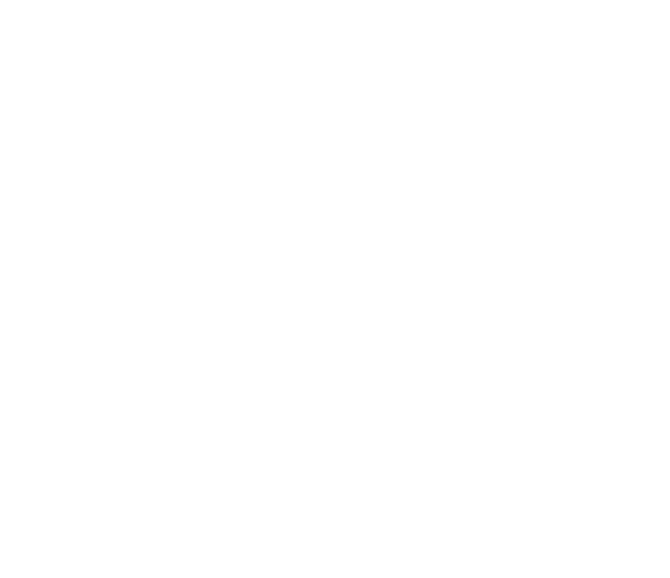
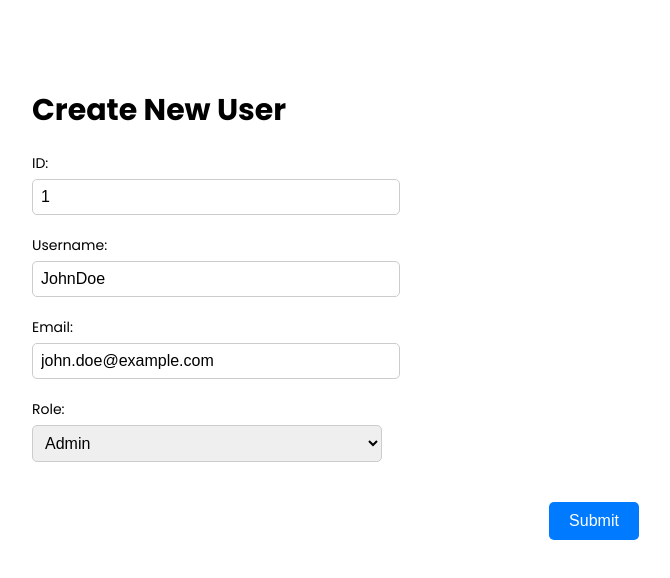
Before and after one commit to kunjan-c/usermanagement_dashboard, a React (Vite) app: page /update/1 in a window 1280 px wide. Before the commit this address had no page. Shown: the top 578 px of the page, without its empty margins (46-716 px from the left). Built offline with nearby package versions, Linux system fonts and the light colour scheme.

Commit message:
added logic for update user

```diff
--- a/package.json
+++ b/package.json
@@ -13,7 +13,8 @@
     "@reduxjs/toolkit": "^2.2.1",
     "react": "^18.2.0",
     "react-dom": "^18.2.0",
-    "react-router-dom": "^6.22.2"
+    "react-router-dom": "^6.22.2",
+    "redux-persist": "^6.0.0"
   },
   "devDependencies": {
     "@types/react": "^18.2.56",
--- a/src/App.jsx
+++ b/src/App.jsx
@@ -1,16 +1,16 @@
 import { BrowserRouter, Routes , Route} from "react-router-dom"
 import UserList from "./pages/userList"
 import CreateUser from "./pages/createUser"
-import EditUser from "./pages/editUser"
 import UserDetails from "./pages/userDetails"
 import "./app.css";
+import UpdateUser from "./pages/updateUser"
 const App = () => {
   return (
     <BrowserRouter>
        <Routes>
         <Route path="/" element={<UserList/>}></Route>
         <Route path="/create" element={<CreateUser/>}></Route>
-        <Route path="/edit/:id" element={<EditUser/>}></Route>
+        <Route path="/update/:id" element={<UpdateUser/>}></Route>
         <Route path="/userDetails/:id" element={<UserDetails/>}></Route>
        </Routes>
     </BrowserRouter>
--- a/src/components/userForm.jsx/userForm.jsx
+++ b/src/components/userForm/userForm.jsx
@@ -1,40 +1,36 @@
-import { useState } from 'react';
+/* eslint-disable react/prop-types */
+import { useEffect, useState } from 'react';
 import "./userForm.css";
 import Heading from "../heading/heading";
-// import { useParams } from "react-router-dom";
-// import { useSelector } from "react-redux";
-import { useNavigate } from "react-router-dom";
-import { userSliceActions } from "../../store/reduxSlices/userSlice";
-import { useDispatch } from "react-redux";
-const UserForm = () => {
-  const navigate = useNavigate();
-  const dispatch = useDispatch();
-  const [formData, setFormData] = useState({
+
+
+const UserForm = ({ initialFormData, onFormSubmit }) => {
+  console.log(initialFormData);
+  const [formData, setFormData] = useState(initialFormData || {
     ID: '',
     username: '',
     email: '',
     role: ''
   });
-//   const { id } = useParams()
-//   console.log(id);
-//   const userList = useSelector(state => state.users.userList);
-//  console.log(userList);
-//  const existingUser = userList.filter(f => f.ID == id);
-//  console.log(existingUser);
 
-// //  const {name,email} = existingUser[0];
+
+
+  useEffect(() => {
+    if (initialFormData) {
+      setFormData(initialFormData);
+    }
+  }, [initialFormData]);
+
   //Handle Form Input Cahnge
   const handleChange = (e) => {
     const { name, value } = e.target;
     setFormData({ ...formData, [name]: value });
   };
 
+
   const handleSubmit = (e) => {
     e.preventDefault();
-    //here onSubmit we send data to redux store
-    dispatch(userSliceActions.createNewUser(formData))
-    navigate("/")
-
+    onFormSubmit(formData);
   };
 
   return (
--- a/src/pages/createUser.jsx
+++ b/src/pages/createUser.jsx
@@ -1,13 +1,26 @@
+import { useDispatch } from "react-redux";
 import CardBox from "../components/cardBox/cardBox"
-import UserForm from "../components/userForm.jsx/userForm"
+
+import { useNavigate } from "react-router-dom";
+import { userSliceActions } from "../store/reduxSlices/userSlice";
+import UserForm from "../components/userForm/userForm";
 
 function CreateUser() {
+  const navigate = useNavigate();
+  const dispatch = useDispatch();
+
+    const handleSubmit = (formData) => {
+    //here onSubmit we send data to redux store
+    dispatch(userSliceActions.createNewUser(formData))
+    navigate("/")
+  };
+
   return (
     <div>
       <CardBox >
-        {
-          <UserForm></UserForm>
-        }
+
+          <UserForm onFormSubmit={handleSubmit}></UserForm>
+
 
       </CardBox>
     </div>
--- a/src/pages/editUser.jsx
+++ /dev/null
@@ -1,9 +0,0 @@
-
-
-const EditUser = () => {
-  return (
-    <div>EditUser</div>
-  )
-}
-
-export default EditUser
--- /dev/null
+++ b/src/pages/updateUser.jsx
@@ -0,0 +1,33 @@
+import UserForm from "../components/userForm/userForm"
+import { useNavigate, useParams } from "react-router-dom";
+import { useDispatch, useSelector } from "react-redux";
+import { userSliceActions } from "../store/reduxSlices/userSlice";
+
+const UpdateUser = () => {
+  const { id } = useParams();
+  const dispatch = useDispatch();
+  const navigate = useNavigate();
+
+  const userList = useSelector(state => state.users.userList);
+
+  const existingUser = userList.filter(f => f.ID == id);
+
+  const handleSubmit = (formData) => {
+    if (existingUser) {
+      // Update existing user
+      const updatedUser = { ...existingUser, ...formData };
+      console.log(updatedUser);
+      dispatch(userSliceActions.updateUser(updatedUser));
+    }
+    navigate("/")
+
+  };
+
+  return (
+    <div>
+      {existingUser && <UserForm onFormSubmit={handleSubmit} initialFormData={existingUser[0]} />}
+    </div>
+  )
+}
+
+export default UpdateUser
--- a/src/pages/userDetails.jsx
+++ b/src/pages/userDetails.jsx
@@ -24,7 +24,7 @@
 
         <Link to={"/"}><img src={arrowImg} className="back-arrow-img" /></Link>
         <Heading headingText="User Details"></Heading>
-        <div className="user-detail-edit-btn-container"> <button className="user-detail-edit-btn">Edit </button></div>
+        <Link to={`/update/${formData.ID}`}><div className="user-detail-edit-btn-container"> <button className="user-detail-edit-btn">Edit </button></div></Link>
       </div>
 
       <div className="user-detail-group">
--- a/src/pages/userList.jsx
+++ b/src/pages/userList.jsx
@@ -19,7 +19,7 @@
   return (
     <div>
       <div>
-        <button className="create-btn">Create + </button>
+        <Link to="/create"><button className="create-btn">Create + </button></Link>
         <div className="user-table-container">
           <table className="user-table">
             <thead>
@@ -40,7 +40,6 @@
                     <td>{data.username}</td>
                     <td>{data.email}</td>
                     <td>{data.role}</td>
-                    {/* <td><Link to={`/edit/${data.ID}`} className="user-detail-view-btn">View</Link></td> */}
                     <td><Link to={`/userDetails/${data.ID}`} className="user-detail-view-btn">View</Link></td>
 
                   </tr>
--- a/src/store/reduxSlices/userSlice.js
+++ b/src/store/reduxSlices/userSlice.js
@@ -15,7 +15,14 @@
   reducers: {
     createNewUser: (state, actions) => {
       state.userList.push(actions.payload)
-    }
+    },
+    updateUser(state, action) {
+      const { ID } = action.payload;
+      const index = state.userList.findIndex(user => user.ID === ID);
+      if (index !== -1) {
+        state.userList[index] = action.payload;
+      }
+    },
   },
 })
 
```
Also changed, not shown: src/components/userForm/userForm.css (renamed from src/components/userForm.jsx/userForm.css), 1 other file (tests, documents, lock files or other folders).
